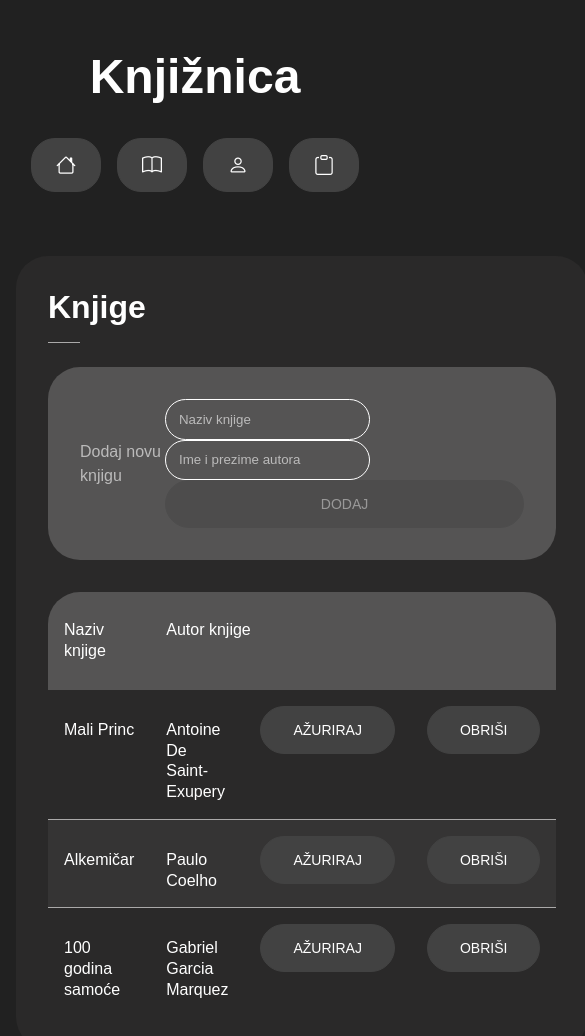
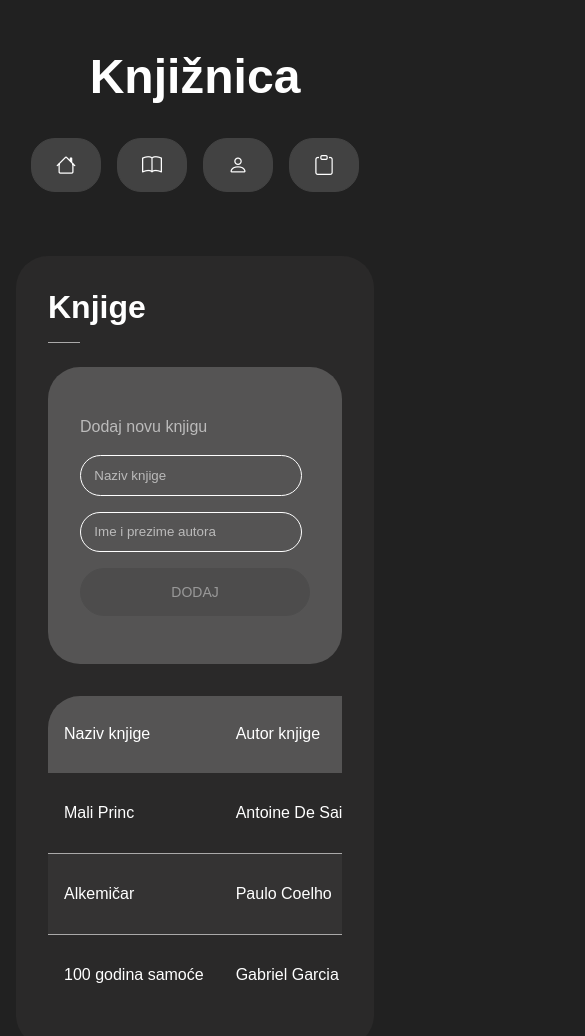
Before and after one commit to marko-krznar/React-Library, a React (Create React App) app: page /knjige in a window 390 px wide. Shown: the top 1036 px of the page, 585 px wide, since content can reach past the window. Built offline with nearby package versions, Linux system fonts and the light colour scheme.

Commit message:
Created style file and imported in component, added style for smaller screen sizes for add form block and table block

```diff
--- a/src/pages/BooksPage/BooksPage.js
+++ b/src/pages/BooksPage/BooksPage.js
@@ -1,7 +1,10 @@
 import React from "react";
+
 import BookItem from "../../components/BookItem/BookItem";
 import BookItemForm from "../../components/BookItemForm/BookItemForm";
 import { useBooks } from "../../contexts/BooksContext";
+
+import "./style.scss";
 
 export default function BooksPage() {
   const { books } = useBooks();
@@ -9,6 +12,7 @@ export default function BooksPage() {
     <section className="page pg-books">
       <h2 className="headline">Knjige</h2>
       <BookItemForm />
+      <div className="block--table">
         <table>
           <thead>
             <tr>
@@ -22,6 +26,7 @@ export default function BooksPage() {
             ))}
           </tbody>
         </table>
+      </div>
     </section>
   );
 }
--- /dev/null
+++ b/src/pages/BooksPage/style.scss
@@ -0,0 +1,10 @@
+@media (max-width: 992px) {
+  .pg-books {
+    .block--form-add {
+      flex-wrap: wrap;
+      p {
+        margin: 1rem 0;
+      }
+    }
+  }
+}
--- a/src/scss/_layout.scss
+++ b/src/scss/_layout.scss
@@ -40,6 +40,7 @@ body {
   flex: 1 1;
   padding: 3rem;
   border-radius: 2rem;
+  max-width: 100%;
 }
 
 table {
@@ -104,7 +105,22 @@ select {
   border-radius: 1rem;
   margin-top: 0.5rem;
 }
-
+@media (max-width: 768px) {
+  form {
+    display: flex;
+    justify-content: center;
+    flex-flow: row wrap;
+    align-items: center;
+    > * {
+      flex: 1 1;
+      margin-bottom: 1rem;
+    }
+  }
+  .block--table {
+    overflow-x: scroll;
+    white-space: nowrap;
+  }
+}
 @media (max-width: 576px) {
   body {
     padding: 1rem;
```
Lines whose indentation alone changed are shown as unchanged.
